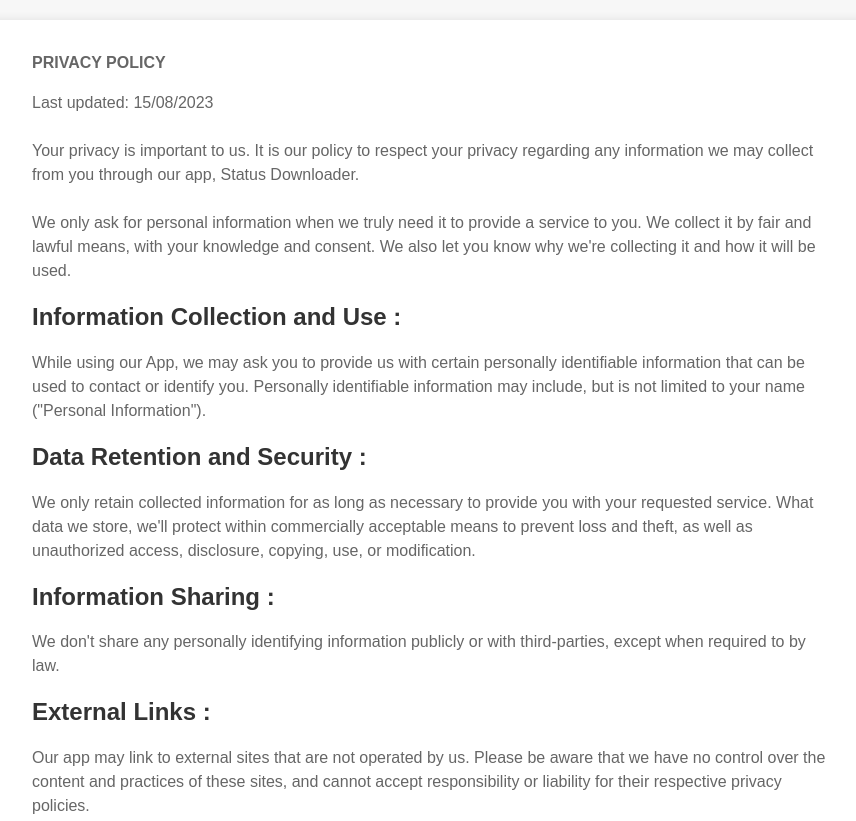
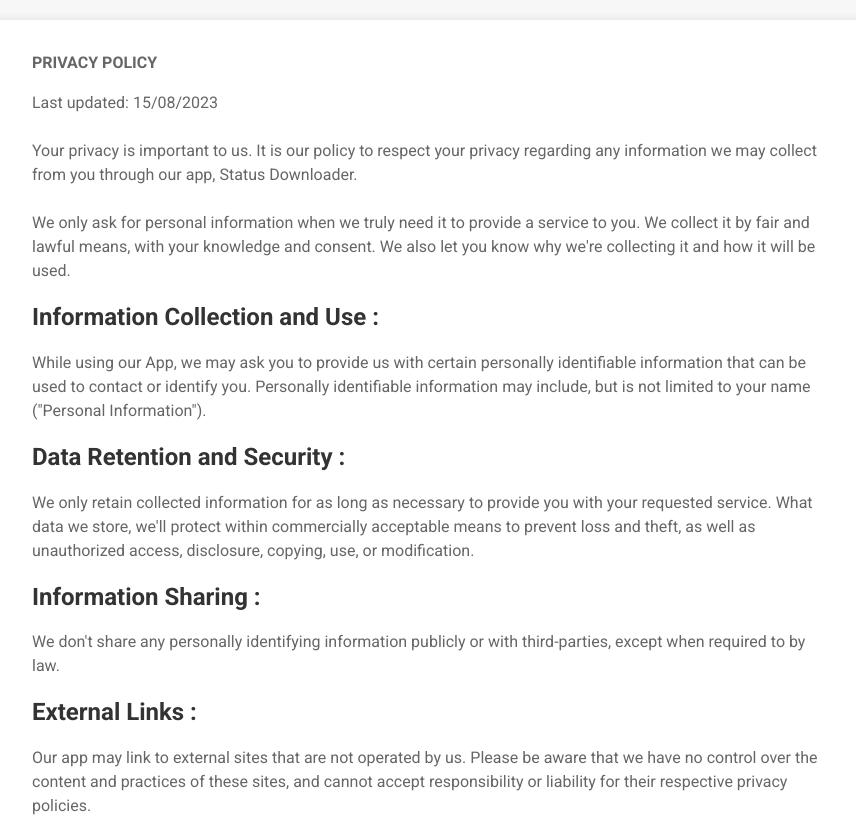
Before and after one commit to Rohitbarate/status-saver-privacy-policy, a plain HTML site: page index.html in a window 1280 px wide. Shown: the top 821 px of the page, without its empty margins (208-1064 px from the left). Drawn offline with Linux system fonts and the light colour scheme.

Commit message:
Update index.html

```diff
--- a/index.html
+++ b/index.html
@@ -1,9 +1,10 @@
 <!DOCTYPE html>
 <html>
 <head>
+  <link rel="stylesheet" href="https://fonts.googleapis.com/css?family=Roboto:300,400,700">
   <style>
     body {
-      font-family: Arial, sans-serif;
+      font-family: 'Roboto', sans-serif;
       background-color: #f7f7f7;
       margin: 0;
       padding: 0;
```
